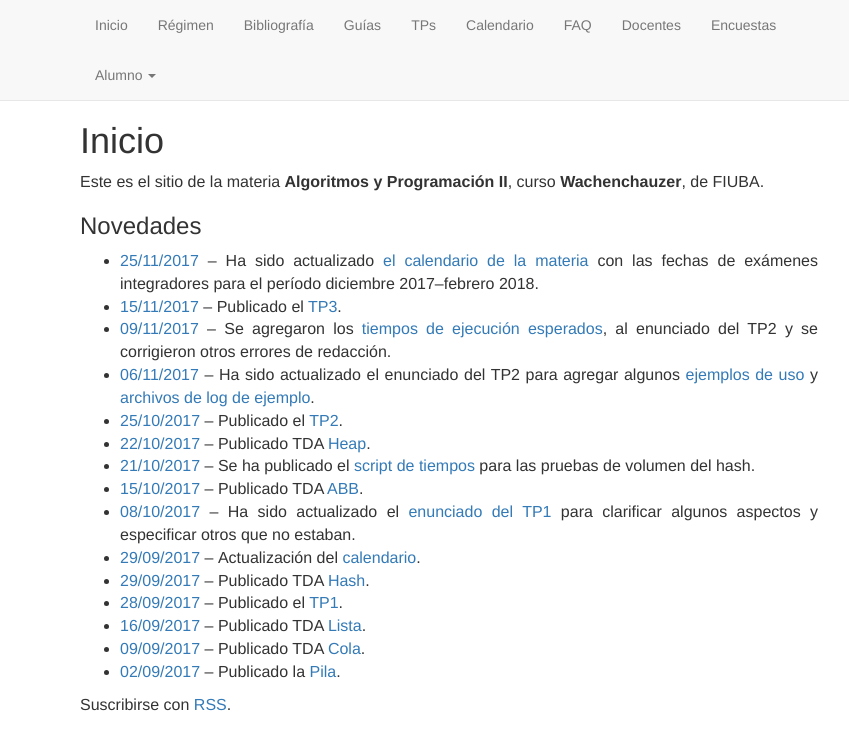
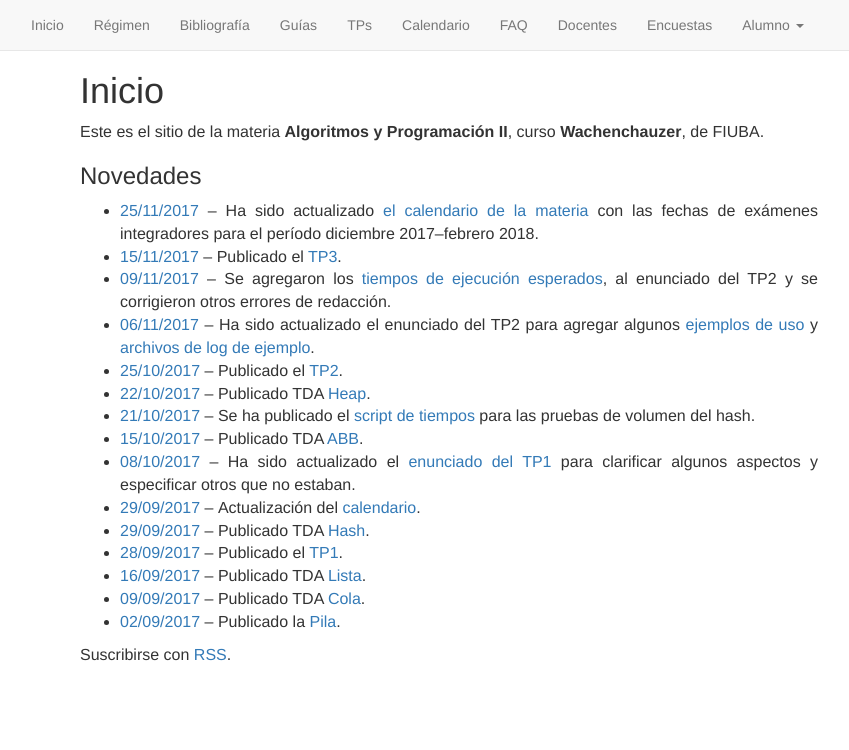
Before and after one commit to algoritmos-rw/algoritmos, a Jekyll site: the page built from static/00_index.md, in a window 1280 px wide. Shown: the top 750 px of the page, without its empty margins (191-1040 px from the left). Built offline with Jekyll 4.4.1, drawn with Linux system fonts in a browser that asks for light colours; our own code applies the rules of GitHub Pages for plain Markdown files.

Commit message:
Agrego margen izq al menu

```diff
--- a/_includes/header.html
+++ b/_includes/header.html
@@ -1,7 +1,7 @@
 <header class="site-header" role="banner">
 
     <nav class="navbar navbar-default navbar-static-top">
-      <div class="container">
+      <div class="container-fluid" style="margin-left: 15%">
         <div class="navbar-header">
           <button type="button" class="navbar-toggle collapsed" data-toggle="collapse" data-target="#navbar-collapse" aria-expanded="false" aria-controls="navbar">
             <span class="sr-only">Navegación</span>
```
